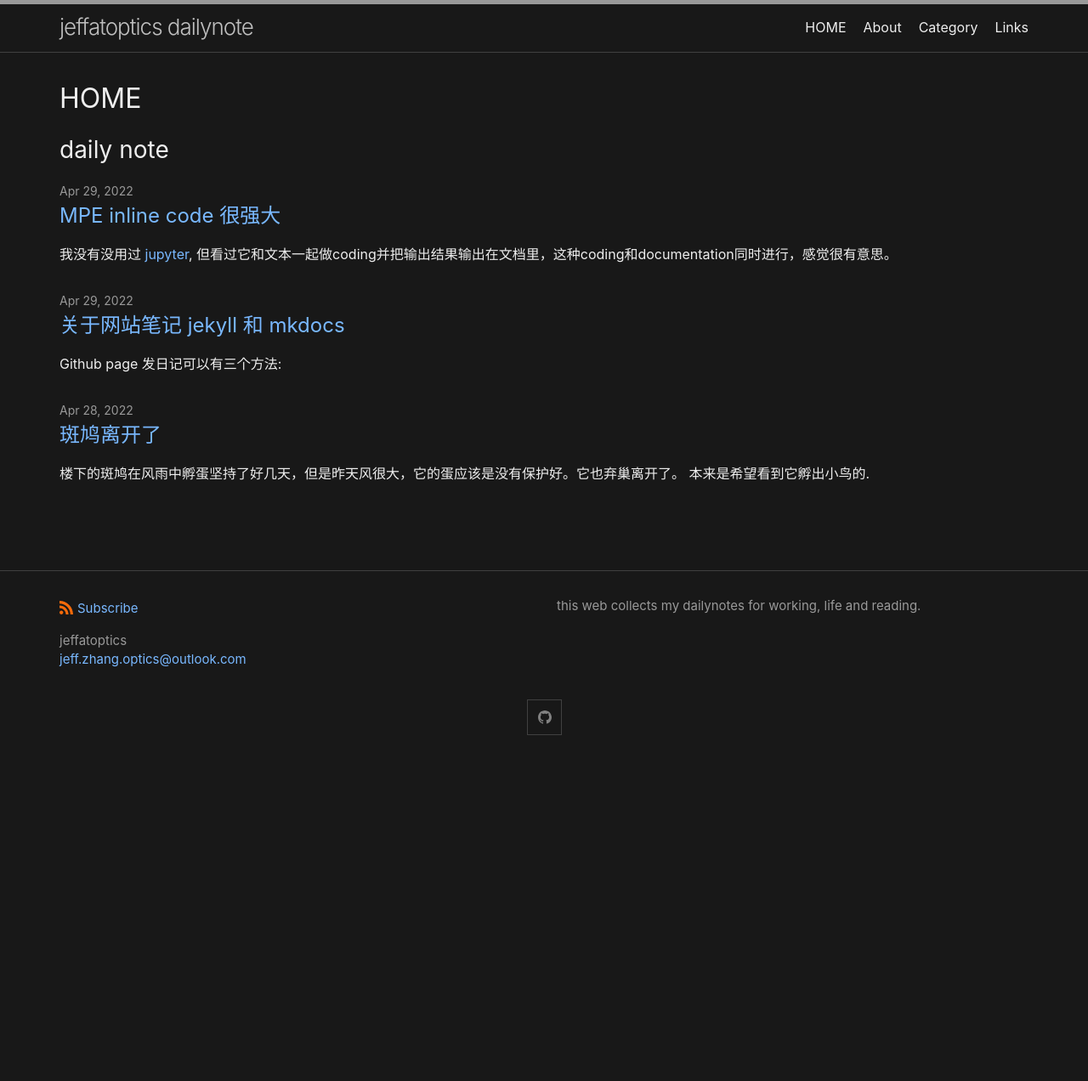
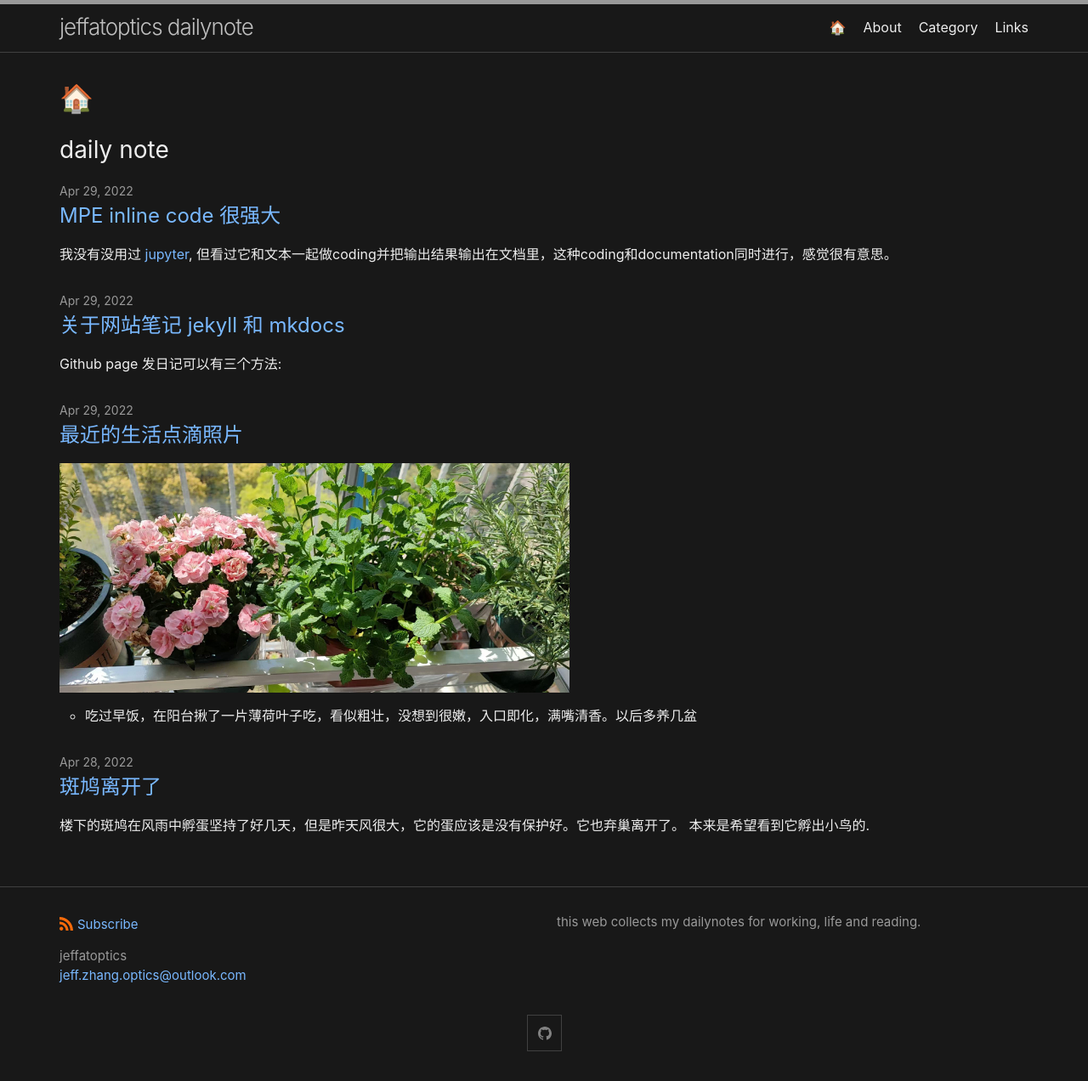
Before and after one commit to jeffatoptics/jeffblog, a Jekyll site: the page built from index.md, in a window 1280 px wide. Shown: the whole page at 85% size. Built offline with Jekyll 4.4.1, drawn with Linux system fonts in a browser that asks for light colours; before the commit the page ends 900 px from its top, so only the background shows below that.

Commit message:
2022-04-29 add new post

```diff
--- /dev/null
+++ b/_posts/2022-04-29-image-in-recent-life.md
@@ -0,0 +1,30 @@
+---
+title: 最近的生活点滴照片
+layout: post
+category: life
+tags:
+author:
+- jeffatoptics
+created: 2022-04-29 Fri-21:00
+---
+![我的薄荷可以吃]({{ site.baseurl }}{% link assets/20220429/mymint.jpg %}){: width="600"}
+- 吃过早饭，在阳台揪了一片薄荷叶子吃，看似粗壮，没想到很嫩，入口即化，满嘴清香。以后多养几盆
+
+<!-- ![](../assets/20220429/mymint.jpg){: width="300"} -->
+
+![楼下的樟树换叶了](../assets/20220429/mytree.jpg){: width="300"}
+
+- 樟树一年四季常绿，但颜色是变化的。冬天是深绿色，到了春天会重新落叶发出嫩叶来。刚发芽的是黄绿的，比如中间这一棵，然后变成嫩绿色，旁边的几棵树。
+
+![阳台的葱](../assets/20220429/shallot.jpg){: width="300"}
+![汉堡外卖](../assets/20220429/myhamb.jpg){: width="300"}
+
+- 阳台养的葱开了花，最后还结了种子
+
+- 疫情刚开始的时候，订外卖还是很方便的。这是一个月前叫的一份汉堡外卖，味道挺不错。
+
+---
+
+[⏮ home](../index.md) &nbsp; &nbsp; &nbsp; &nbsp; [🔀 category](../category.md) &nbsp; &nbsp; &nbsp; &nbsp; [◀️ prev](2022-04-29-mpe-inline-code.md) &nbsp; &nbsp; &nbsp; &nbsp; [▶️ next]()
+
+---
--- a/_posts/2022-04-29-mpe-inline-code.md
+++ b/_posts/2022-04-29-mpe-inline-code.md
@@ -13,7 +13,7 @@ created: 2022-04-29 Fri-17:50
 
 当我采用MPE([markdown preview enhanced](https://shd101wyy.github.io/markdown-preview-enhanced/))后，发现它也竟然支持python inline的方式。
 
-我前两天做过一次数测试据整理，在写文档的时候，直接通过 python 读取测试数据，然后绘图结果输出在文档里。感觉很好。
+我前两天做过一次测试数据整理，在写文档的时候，直接通过 python 读取测试数据，然后绘图结果输出在文档里。感觉很好。
 
 - 文档中直接用 import 语法 引用 python 程序，然后hide=true,感觉很清爽，
 
@@ -45,6 +45,6 @@ test relative link [index](../index.md) `[index](../index.md)`
 
 ---
 
-[⏮ home](../index.md) &nbsp; &nbsp; &nbsp; &nbsp; [🔀 category](../category.md) &nbsp; &nbsp; &nbsp; &nbsp; [◀️ prev](2022-04-29-jekyll-mkdocs-learning.md) &nbsp; &nbsp; &nbsp; &nbsp; [▶️ next]()
+[⏮ home](../index.md) &nbsp; &nbsp; &nbsp; &nbsp; [🔀 category](../category.md) &nbsp; &nbsp; &nbsp; &nbsp; [◀️ prev](2022-04-29-jekyll-mkdocs-learning.md) &nbsp; &nbsp; &nbsp; &nbsp; [▶️ next](2022-04-29-image-in-recent-life.md)
 
 ---
--- a/index.md
+++ b/index.md
@@ -1,5 +1,5 @@
 ---
-title: HOME
+title: 🏠
 layout: home
 list_title: "daily note"
 ---
```
Also changed, not shown: category.md (+1 -1 lines), assets/20220429/myhamb.jpg (added), assets/20220429/mymint.jpg (added), assets/20220429/mytree.jpg (added), assets/20220429/shallot.jpg (added), assets/suntree.jpg (added).
